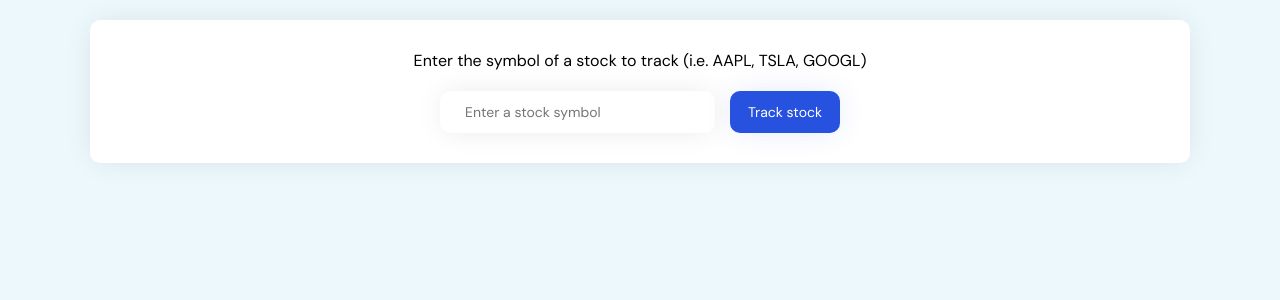
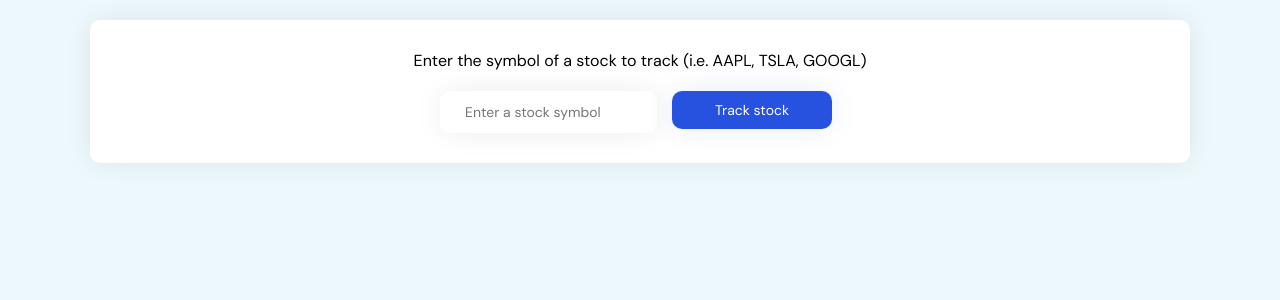
Before and after one commit to FernandoX66/stock-tracking-app, an Angular app: page / in a window 1280 px wide. Shown: the top 300 px of the page. Built offline with nearby package versions, Linux system fonts and the light colour scheme.

Commit message:
:sparkles: add validation to input field

```diff
--- a/src/app/components/stocks/stocks.component.html
+++ b/src/app/components/stocks/stocks.component.html
@@ -2,13 +2,25 @@
   <div class="stock-input-container">
     <p>Enter the symbol of a stock to track (i.e. AAPL, TSLA, GOOGL)</p>
     <div class="input-container">
+      <div class="input-field">
         <input
           [formControl]="stockInput"
           type="text"
           placeholder="Enter a stock symbol"
           maxlength="5"
         />
-      <button (click)="trackStock()">Track stock</button>
+        <div
+          class="error-container"
+          *ngIf="stockInput.invalid && (stockInput.touched || stockInput.dirty)"
+        >
+          <p *ngIf="stockInput.hasError('pattern')">
+            Only capital letters are allowed.
+          </p>
+        </div>
+      </div>
+      <button [disabled]="stockInput.invalid" (click)="trackStock()">
+        Track stock
+      </button>
     </div>
   </div>
   <div class="stocks-container">
--- a/src/app/components/stocks/stocks.component.scss
+++ b/src/app/components/stocks/stocks.component.scss
@@ -16,8 +16,10 @@
       max-width: 400px;
       margin-top: 20px;
       display: flex;
+      align-items: flex-start;
       gap: 15px;
 
+      .input-field {
         input {
           font: {
             family: inherit;
@@ -31,10 +33,27 @@
           width: 100%;
         }
 
+        .error-container {
+          p {
+            color: red;
+            font-size: 12px;
+            margin: 3px 0 0 5px;
+          }
+        }
+      }
+
       button {
         @include m.button;
         width: 160px;
-        padding: 0 10px;
+        padding: 10px 10px;
+
+        &:disabled {
+          background-color: c.$blue-light;
+
+          &:hover {
+            cursor: default;
+          }
+        }
       }
     }
   }
--- a/src/app/components/stocks/stocks.component.ts
+++ b/src/app/components/stocks/stocks.component.ts
@@ -8,7 +8,7 @@ import { LocalStorageService } from 'src/app/services/local-storage.service';
   styleUrls: ['./stocks.component.scss'],
 })
 export class StocksComponent implements OnInit {
-  stockInput = new FormControl('', [Validators.maxLength(5)]);
+  stockInput = new FormControl('', [Validators.pattern('^[A-Z]{1,5}$')]);
   stocks: string[] = [];
 
   constructor(private localStorageService: LocalStorageService) {}
--- a/src/scss/_colors.scss
+++ b/src/scss/_colors.scss
@@ -1,3 +1,4 @@
 $white-blue: #ecf8fb;
 $white: #fff;
 $blue: #2752e0;
+$blue-light: #7994ff;
```
Lines whose indentation alone changed are shown as unchanged.
